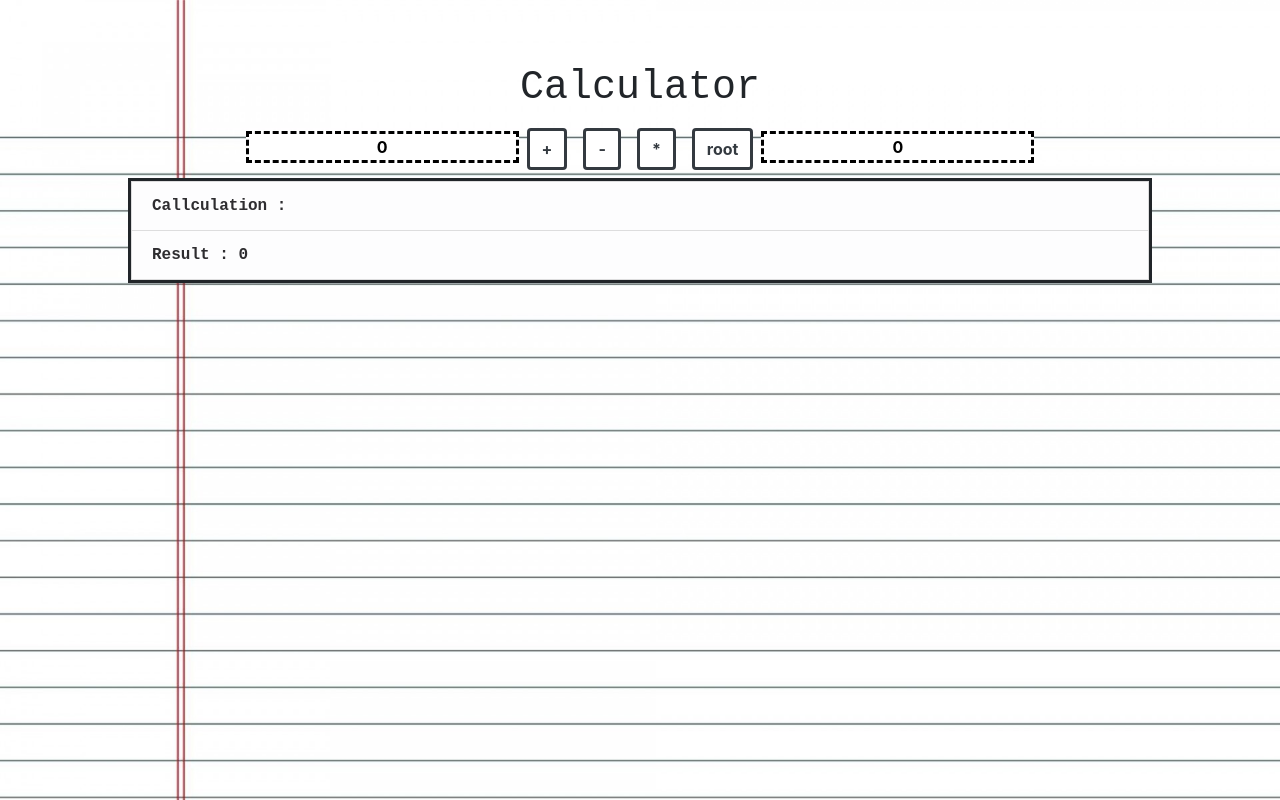
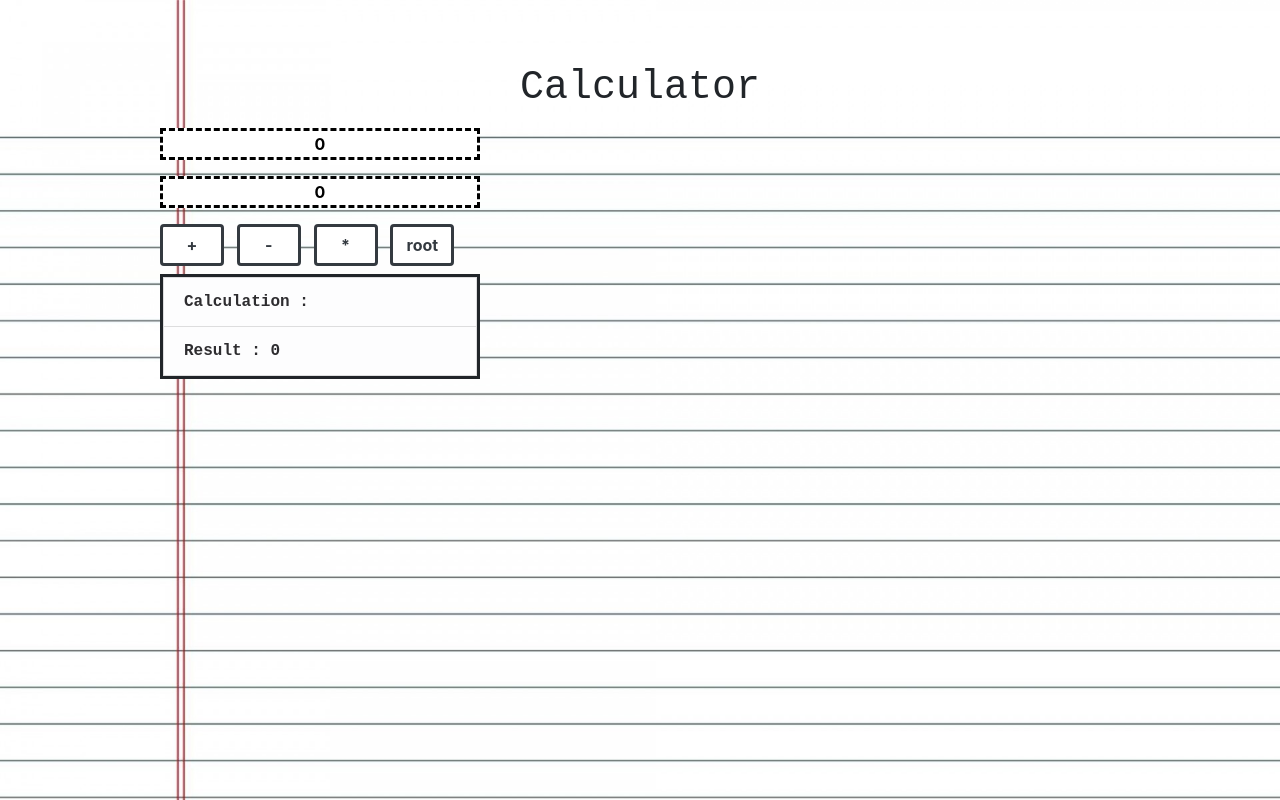
Before and after one commit to LucaPomer/Calculator, a React (Create React App) app: page / in a window 1280 px wide. Built offline with nearby package versions, Linux system fonts and the light colour scheme.

Commit message:
changed to horizontal layout

```diff
--- a/src/App.css
+++ b/src/App.css
@@ -13,16 +13,43 @@ body{
     pointer-events: none;
 }
 
-
-
 h1 {
     font-family: monospace;
     padding-top: 5%;
 }
+.inputArea{
+    margin-left: 10rem;
+    width: 20rem;
+}
+.row{
+    margin-left: 0!important;
+}
+input {
+    width: 20rem;
+    text-align: center;
+    font-weight: bold;
+    height: available;
+    border: dashed;
+    margin-bottom: 0.5rem !important;
+    margin-top: 0.5rem !important;
+}
+
+Button {
+    margin:  0.5rem 0.8rem 0.5rem 0.0rem !important;
+    border-width: medium !important;
+    font-weight: bold !important;
+    background-color: #ffffff !important;
+    font-size: large;
+    width: 4rem;
+}
+.buttonRow{
+    align-items: stretch;
+}
+button:hover{background-color: #6095ff !important;}
 
 .outputArea {
-    margin-left: 10%;
-    margin-right: 10%;
+    width: 20rem;
+    margin-left: 10rem;
     border: solid;
 }
 .list-group-item{
@@ -36,31 +63,8 @@ h1 {
 .outputArea:first-child{
     border-bottom: none !important;
 }
-input {
-    text-align: center;
-    font-weight: bold;
-    height: available;
-    border: dashed;
-}
 
-Button {
-    margin: 0.5rem !important;
-    border-width: medium !important;
-    font-weight: bold !important;
-    background-color: #ffffff !important;
-    font-size: large;
-}
-button:hover{background-color: #6095ff !important;}
 
 .App-link {
     color: #61dafb;
 }
-
-@keyframes App-logo-spin {
-    from {
-        transform: rotate(0deg);
-    }
-    to {
-        transform: rotate(360deg);
-    }
-}
--- a/src/Calculator.js
+++ b/src/Calculator.js
@@ -1,8 +1,10 @@
 import React from 'react';
 import Button from 'react-bootstrap/Button';
 import ListGroupItem from "react-bootstrap/ListGroupItem";
-import { create, all } from 'mathjs'
-
+import {all, create} from 'mathjs'
+import ListGroup from "react-bootstrap/ListGroup";
+import Row from "react-bootstrap/Row";
+import Col from "react-bootstrap/esm/Col";
 
 
 class Calculator extends React.Component {
@@ -25,23 +27,29 @@ class Calculator extends React.Component {
         const numRight = this.state.numRight;
         return (
             <div>
-                <div className={"input area"}>
                 <h1>Calculator</h1>
+                <ListGroup className={"inputArea"}>
+                        <Row>
                             <NumberInput
                                 numSide="l"
                                 handleNumChange={this.handleNumChangeLeft}
                                 numValue={numLeft}/>
-                    <Button variant="outline-dark" onClick={this.addOperation}>+</Button>
-                    <Button variant="outline-dark" onClick={()=>this.decreaseOperation()}>-</Button>
-                    <Button variant="outline-dark" onClick={()=>this.multiplyOperation()}>*</Button>
-                    <Button variant="outline-dark" onClick={()=>this.rootOperation()}>root</Button>
+                        </Row>
+                        <Row>
                             <NumberInput
                                 numSide="r"
                                 handleNumChange={this.handleNumChangeRight}
                                 numValue={numRight}/>
-                </div>
+                        </Row>
+                        <Row className={"buttonRow"}>
+                            <Button variant="outline-dark" onClick={this.addOperation}>+</Button>
+                            <Button variant="outline-dark" onClick={() => this.decreaseOperation()}>-</Button>
+                            <Button variant="outline-dark" onClick={() => this.multiplyOperation()}>*</Button>
+                            <Button variant="outline-dark" onClick={() => this.rootOperation()}>root</Button>
+                        </Row>
+                </ListGroup>
                 <div className={"outputArea"}>
-                    <ListGroupItem variant="light">Callculation : {this.state.calculationString}</ListGroupItem>
+                    <ListGroupItem variant="light">Calculation : {this.state.calculationString}</ListGroupItem>
                     <ListGroupItem variant="light">Result : {this.state.result}</ListGroupItem>
                 </div>
             </div>
@@ -57,45 +65,88 @@ class Calculator extends React.Component {
         this.setState({numRight: newNum});
     }
 
+    checkIfNum(input) {
+        if (isNaN(input)) {
+            return false
+        } else {
+            return true;
+        }
+    }
+
     addOperation() {
-        let newCalculation = ` ${this.state.numLeft} + ${this.state.numRight} `;
+        let numLeft = this.state.numLeft;
+        let numRight = this.state.numRight;
+        let newCalculation;
+        let newResult;
+        if (this.checkIfNum(numLeft) && this.checkIfNum(numRight)) {
+            newCalculation = ` ${numLeft} + ${numRight} `;
+            newResult = parseInt(numLeft) + parseInt(numRight);
+        } else {
+            newCalculation = 'not posiible -> invalid input';
+            newResult = " ";
+        }
 
-        let newResult = parseInt(this.state.numLeft) + parseInt(this.state.numRight);
-        this.setState({
-            calculationString: newCalculation,
-            result: newResult
-        });
-    }
-    decreaseOperation() {
-        let newCalculation = ` ${this.state.numLeft} - ${this.state.numRight} `;
-
-        let newResult = parseInt(this.state.numLeft) - parseInt(this.state.numRight);
-        this.setState({
-            calculationString: newCalculation,
-            result: newResult
-        });
-    }
-    multiplyOperation() {
-        let newCalculation = ` ${this.state.numLeft} * ${this.state.numRight} `;
-
-        let newResult = parseInt(this.state.numLeft) * parseInt(this.state.numRight);
         this.setState({
             calculationString: newCalculation,
             result: newResult
         });
     }
 
-    rootOperation() {
-        const config = { };
-        const math = create(all, config);
+    decreaseOperation() {
+        let numLeft = this.state.numLeft;
+        let numRight = this.state.numRight;
         let newCalculation;
         let newResult;
-        if(this.state.numLeft<=0){
-            newCalculation = ` ${this.state.numLeft} th root of ${this.state.numRight}  not possible -> \n root must be non zero`;
+        if (this.checkIfNum(numLeft) && this.checkIfNum(numRight)) {
+            newCalculation = ` ${this.state.numLeft} - ${this.state.numRight} `;
+            newResult = parseInt(this.state.numLeft) - parseInt(this.state.numRight);
+        } else {
+            newCalculation = 'not posiible -> invalid input';
+            newResult = " ";
+        }
+        this.setState({
+            calculationString: newCalculation,
+            result: newResult
+        });
+    }
+
+    multiplyOperation() {
+        let numLeft = this.state.numLeft;
+        let numRight = this.state.numRight;
+        let newCalculation;
+        let newResult;
+        if (this.checkIfNum(numLeft) && this.checkIfNum(numRight)) {
+            newCalculation = ` ${this.state.numLeft} * ${this.state.numRight} `;
+            newResult = parseInt(this.state.numLeft) * parseInt(this.state.numRight);
+        } else {
+            newCalculation = 'not posiible -> invalid input';
+            newResult = " ";
+        }
+        this.setState({
+            calculationString: newCalculation,
+            result: newResult
+        });
+    }
+
+
+    rootOperation() {
+        let numLeft = this.state.numLeft;
+        let numRight = this.state.numRight;
+        let newCalculation;
+        let newResult;
+        if (this.checkIfNum(numLeft) && this.checkIfNum(numRight)) {
+            if (numLeft <= 0) {
+                newCalculation = ` ${numLeft}th root of ${numRight}  not possible -> \n root must be non zero`;
                 newResult = 'not a number';
-        }else{
-            newCalculation = ` ${this.state.numLeft} th root of ${this.state.numRight} `;
-            newResult = math.nthRoot( parseInt(this.state.numRight),parseInt(this.state.numLeft));
+            } else {
+                const config = {};
+                const math = create(all, config);
+                newCalculation = ` ${numLeft}th root of ${numRight} `;
+                newResult = math.nthRoot(parseInt(numRight), parseInt(numLeft));
+            }
+        } else {
+            newCalculation = 'not possible -> invalid input';
+            newResult = " ";
         }
 
         this.setState({
@@ -117,7 +168,7 @@ class NumberInput extends React.Component {
     }
 
     handleChange(event) {
-        this.props.handleNumChange(event.target.value.replace(/[^0-9]/g, ''));
+        this.props.handleNumChange(event.target.value);
         //  this.setState({value: event.target.numberValue.replace(/[^0-9]/g, '')});
     }
 
```
Lines whose indentation alone changed are shown as unchanged.
